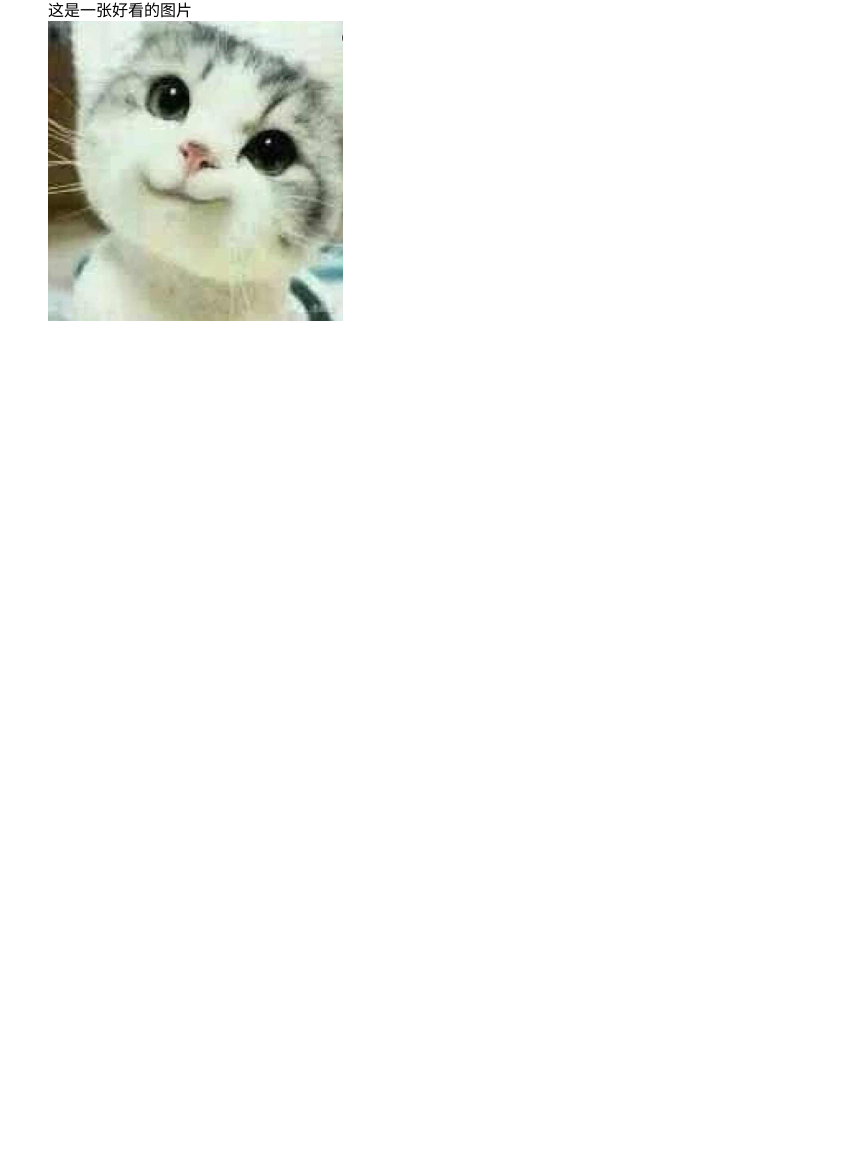
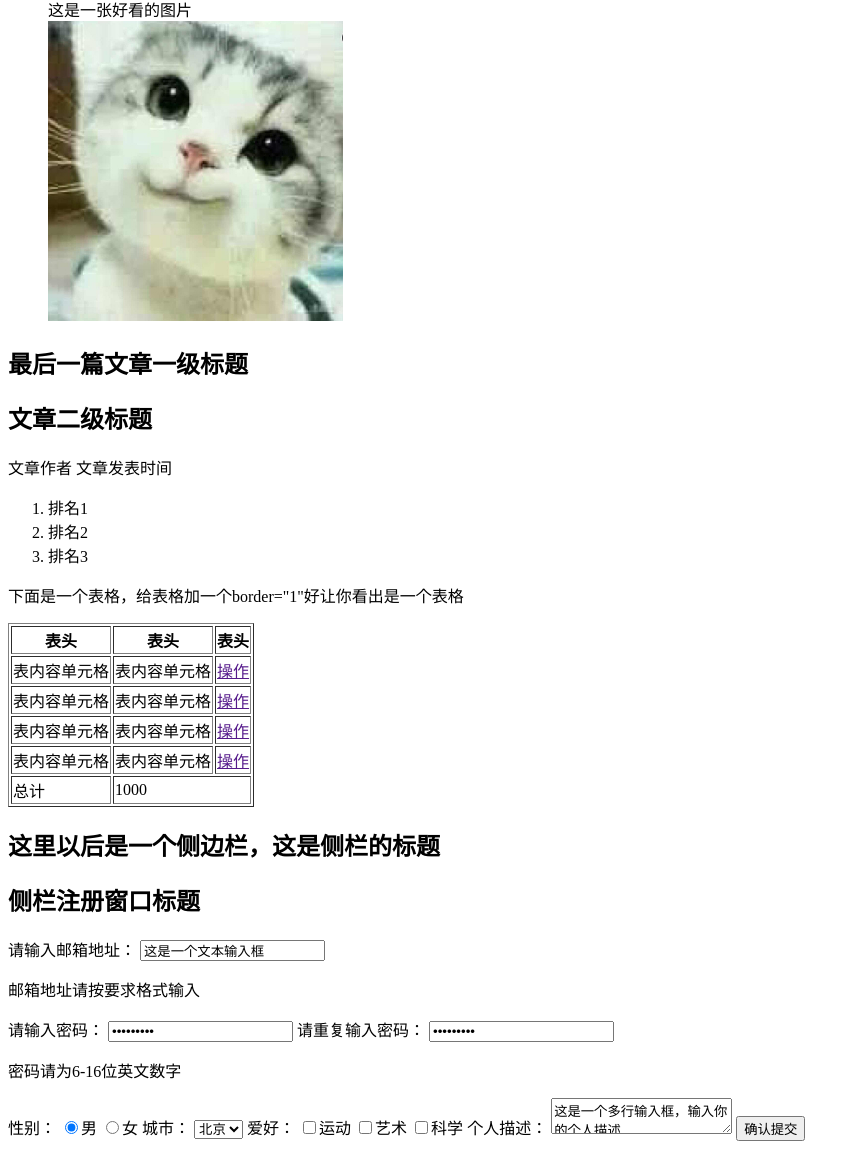
Before and after one commit to njuliebe/IFE2016, a plain HTML site: page task1/index.html in a window 1280 px wide. Shown: the part 2754-3903 px from the top of the page, without its empty margins (0-860 px from the left). Before the commit the page ends 3095 px from the top, so only its background shows below. Drawn offline with Linux system fonts and the light colour scheme.

Commit message:
finish task1

```diff
--- a/task1/index.html
+++ b/task1/index.html
@@ -1,6 +1,7 @@
 <!DOCTYPE html>
 <html>
     <head>
+        <meta charset="utf-8">
     </head>
     <body>
         <h1>网站一级标题</h1>
@@ -82,6 +83,86 @@
 
         </article>
 
+        <article>
+            <h1>最后一篇文章一级标题</h1>
+            <h2>文章二级标题</h2>
+            <p>文章作者 文章发表时间</>
+
+            <ol>
+                <li>排名1 </li>
+                <li>排名2 </li>
+                <li>排名3 </li>
+            </ol>
+            <p>下面是一个表格，给表格加一个border="1"好让你看出是一个表格</p>
+            <table border="1">
+                <tr>
+                    <th>表头</th>
+                    <th>表头</th>
+                    <th>表头</th>
+                </tr>
+                <tr>
+                    <td>表内容单元格</td>
+                    <td>表内容单元格</td>
+                    <td><a href="">操作</a></td>
+                </tr>
+                <tr>
+                    <td>表内容单元格</td>
+                    <td>表内容单元格</td>
+                    <td><a href="">操作</a></td>
+                </tr>
+                <tr>
+                    <td>表内容单元格</td>
+                    <td>表内容单元格</td>
+                    <td><a href="">操作</a></td>
+                </tr>
+                <tr>
+                    <td>表内容单元格</td>
+                    <td>表内容单元格</td>
+                    <td><a href="">操作</a></td>
+                </tr>
+                <tr>
+                    <td>总计</td>
+                    <td colspan=2>1000</td>
+                </tr>
+            </table>
+
+            <h2>这里以后是一个侧边栏，这是侧栏的标题</h2>
+            <h2>侧栏注册窗口标题</h2>
+
+            <form>
+                <label for="email">请输入邮箱地址：</label>
+                <input type="text" value="这是一个文本输入框"/ name="email" id="email" >
+                <p>邮箱地址请按要求格式输入</p>
+
+                <label for="pwd1">请输入密码：</label>
+                <input type="password" value="这是一个文本输入框" name="pwd1" id="pwd1"/>
+                <label for="pwd1">请重复输入密码：</label>
+                <input type="password" value="这是一个文本输入框" name="pwd1" id="pwd1"/>
+                <p>密码请为6-16位英文数字</p>
+
+                <!--<span>-->
+                    <label for="sex">性别：</label>
+                    <input type="radio" name="sex" value="男" checked/>男
+                    <input type="radio" name="sex" value="女"/>女
+
+                    <label for="city">城市：</label>
+                    <select name="city" id="city">
+                        <option>北京</option>
+                    </select>
+
+                    <label>爱好：</label>
+                    <input type="checkbox" name="fav"/>运动
+                    <input type="checkbox" name="fav"/>艺术
+                    <input type="checkbox" name="fav"/>科学
+
+                    <label>个人描述：</label>
+                    <textarea value="">这是一个多行输入框，输入你的个人描述</textarea>
+
+                    <input type="submit" value="确认提交"/>
+                <!--</span>-->
+            </form>
+        </article>
+
     </body>
 
 
```
